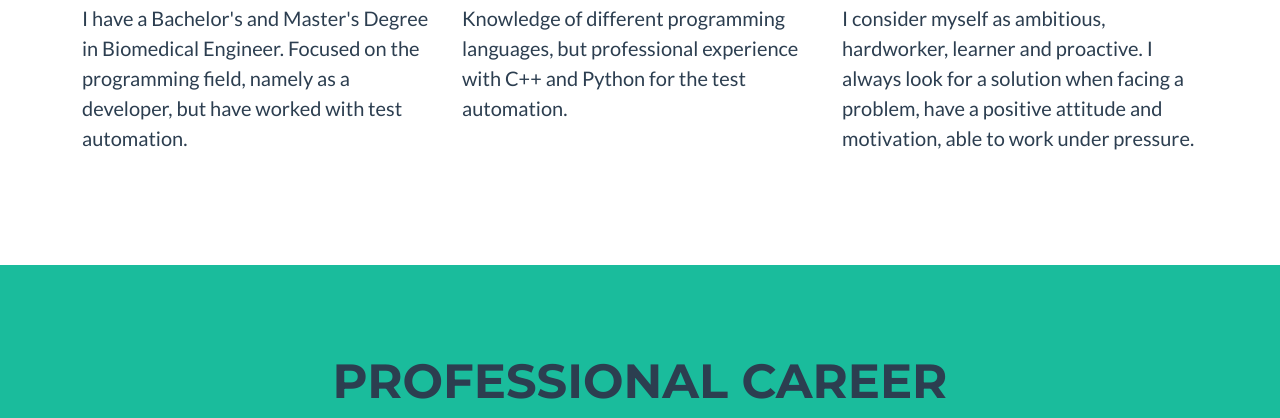
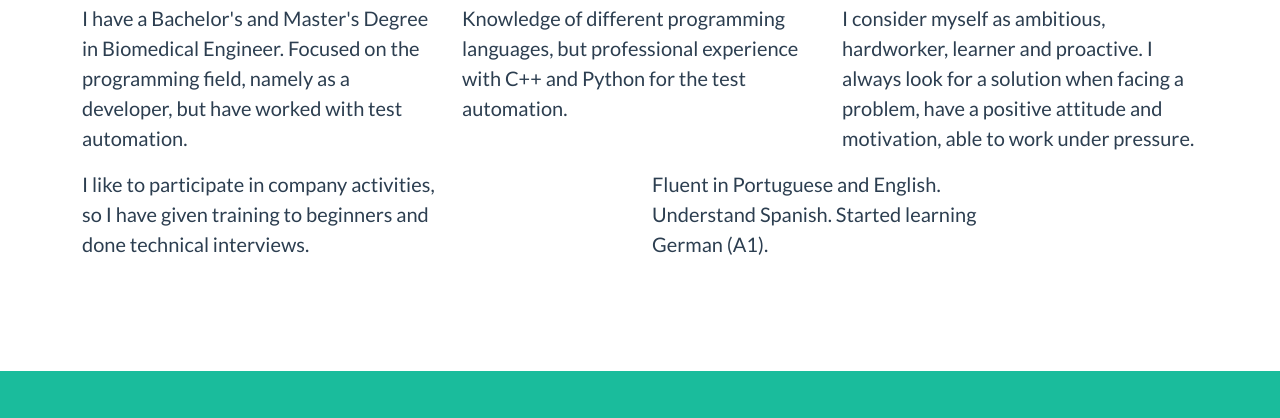
Before and after one commit to chocojunke/chocojunke.github.io, a plain HTML site: page index.html in a window 1280 px wide. Shown: the part 1005-1423 px from the top of the page. Drawn offline with nearby package versions, Linux system fonts and the light colour scheme.

Commit message:
Added linguistic evaluation and company activities.

```diff
--- a/index.html
+++ b/index.html
@@ -69,6 +69,8 @@
                     <div class="col-lg-4 ms-auto"><p class="lead text-secondary">I have a Bachelor's and Master's Degree in Biomedical Engineer. Focused on the programming field, namely as a developer, but have worked with test automation.</p></div>
                     <div class="col-lg-4 me-auto"><p class="lead text-secondary">Knowledge of different programming languages, but professional experience with C++ and Python for the test automation.</p></div>
                     <div class="col-lg-4 me-auto"><p class="lead text-secondary">I consider myself as ambitious, hardworker, learner and proactive. I always look for a solution when facing a problem, have a positive attitude and motivation, able to work under pressure.</p></div>
+                    <div class="col-lg-4 me-auto"><p class="lead text-secondary">I like to participate in company activities, so I have given training to beginners and done technical interviews.</p></div>
+                    <div class="col-lg-4 me-auto"><p class="lead text-secondary">Fluent in Portuguese and English. Understand Spanish. Started learning German (A1).</p></div>
                 </div>
             </div>
         </section>
```
